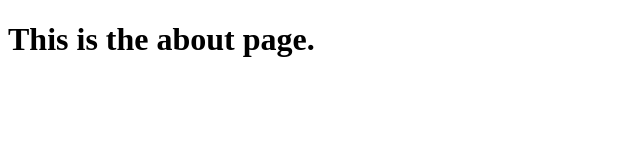
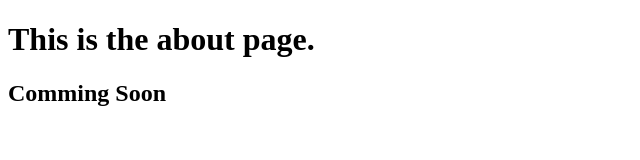
Before and after one commit to mankofi/Portfolio, a plain HTML site: page about.html in a window 1280 px wide. Shown: the whole page, without its empty margins (0-640 px from the left). Drawn offline with Linux system fonts and the light colour scheme.

Commit message:
Update about.html
Add disclaimer; comming soon

```diff
--- a/about.html
+++ b/about.html
@@ -7,5 +7,6 @@
 </head>
 <body>
     <h1>This is the about page.</h1>
+    <h2>Comming Soon</h2>
 </body>
 </html>
```
